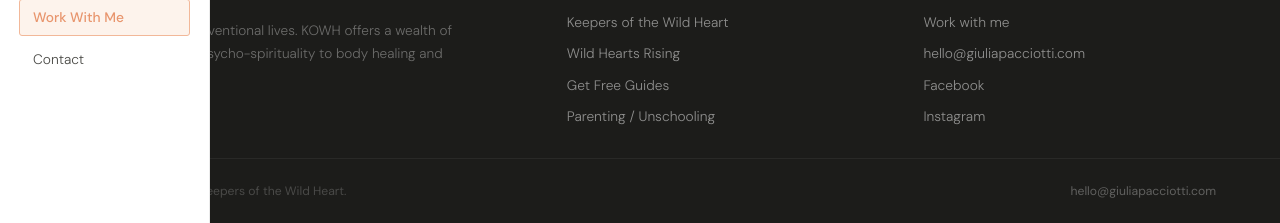
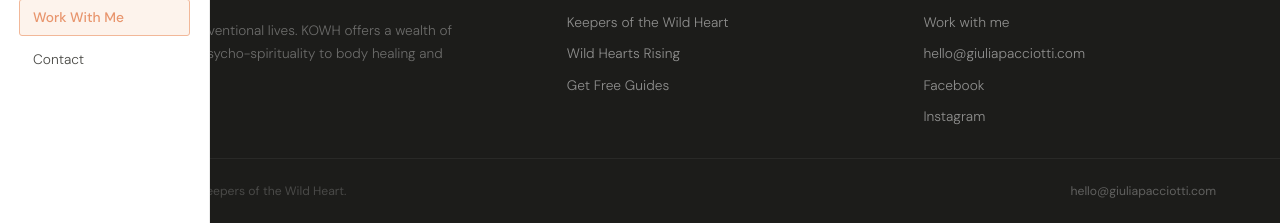
Before and after one commit to Blubell26/giuliapacciotti.com, a Jekyll site: the page built from index.html, in a window 1280 px wide and 900 px high, scrolled down 3198 px. Shown: the part 677-900 px from the top of the window. Built offline with Jekyll 4.4.1, drawn with Linux system fonts in a browser that asks for light colours.

Commit message:
Update index.html

```diff
--- a/index.html
+++ b/index.html
@@ -371,7 +371,6 @@
           <li><a href="http://blubell26.github.io/Keepers/" target="_blank">Keepers of the Wild Heart</a></li>
           <li><a href="https://blubell26.github.io/Wildhearts" target="_blank">Wild Hearts Rising</a></li>
           <li><a href="#free">Get Free Guides</a></li>
-          <li><a href="#parenting">Parenting / Unschooling</a></li>
         </ul>
       </div>
       <div>
```
